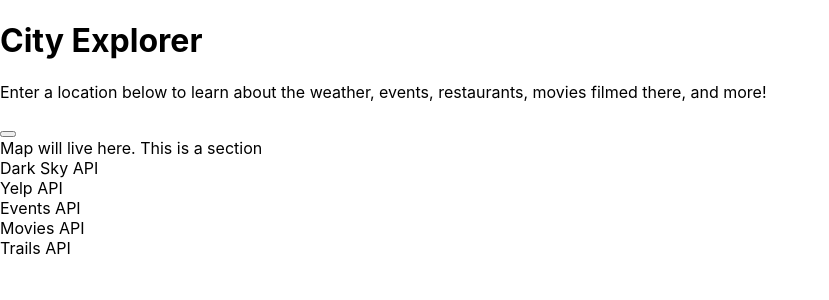
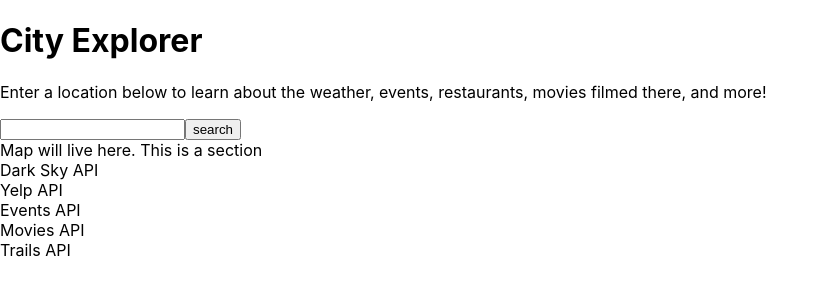
Before and after one commit to arsummers/city_explorer_react, a React (Create React App) app: page / in a window 1280 px wide. Shown: the top 300 px of the page, without its empty margins (0-829 px from the left). Built offline with nearby package versions, Linux system fonts and the light colour scheme.

Commit message:
ready to start for wednesday

```diff
--- a/src/App.js
+++ b/src/App.js
@@ -1,8 +1,6 @@
 import React from 'react';
 import Header from './components/header';
 import Main from './components/main';
-
-import logo, { ReactComponent } from './logo.svg';
 import './App.css';
 
 
--- a/src/components/main.js
+++ b/src/components/main.js
@@ -1,7 +1,7 @@
 import React from 'react';
-import Search from './search';
+import SearchForm from './search';
 import Maps from './map.js';
-import Result from './result.js'
+import SearchResults from './result.js'
 
 
 class Main extends React.Component{
@@ -9,9 +9,9 @@
     render(){
         return (
             <React.Fragment>
-                <Search />
+                <SearchForm />
                 <Maps />
-                <Result />
+                <SearchResults />
             </React.Fragment>
 
         )
--- a/src/components/result.js
+++ b/src/components/result.js
@@ -1,6 +1,8 @@
 import React from 'react';
 
-class Result extends React.Component {
+// going to need component for each API call
+
+class SearchResults extends React.Component {
     constructor(props){
         super(props);
         this.state={
@@ -35,4 +37,4 @@
     }
 }
 
-export default Result;
+export default SearchResults;
--- a/src/components/search.js
+++ b/src/components/search.js
@@ -1,25 +1,28 @@
 import React from 'react';
 
-class Search extends React.Component {
+//TODO: pass infomation to Map
+
+class SearchForm extends React.Component {
     constructor(props){
         super(props);
         this.state = {
-            prompt: 'Search A City'
+            queury : ''
         }
     }
 
-    handleSumbit = () =>{
+    handleSumbit = e =>{
         alert('You have hit the search button')
     }
 
     render(){
         return(
          <form onSubmit = {this.handleSumbit}>
-            <button>{this.props.prompt}</button>
+            <input value = {this.state.query}></input>
+            <button>search</button>
         </form>
         )
 
     }
 }
 
-export default Search;
+export default SearchForm;
```
Also changed, not shown: src/components/api_calls/events.js (added), src/components/api_calls/movies.js (added), src/components/api_calls/trails.js (added), src/components/api_calls/weather.js (added), src/components/api_calls/yelp.js (added), 1 other file (tests, documents, lock files or other folders).
